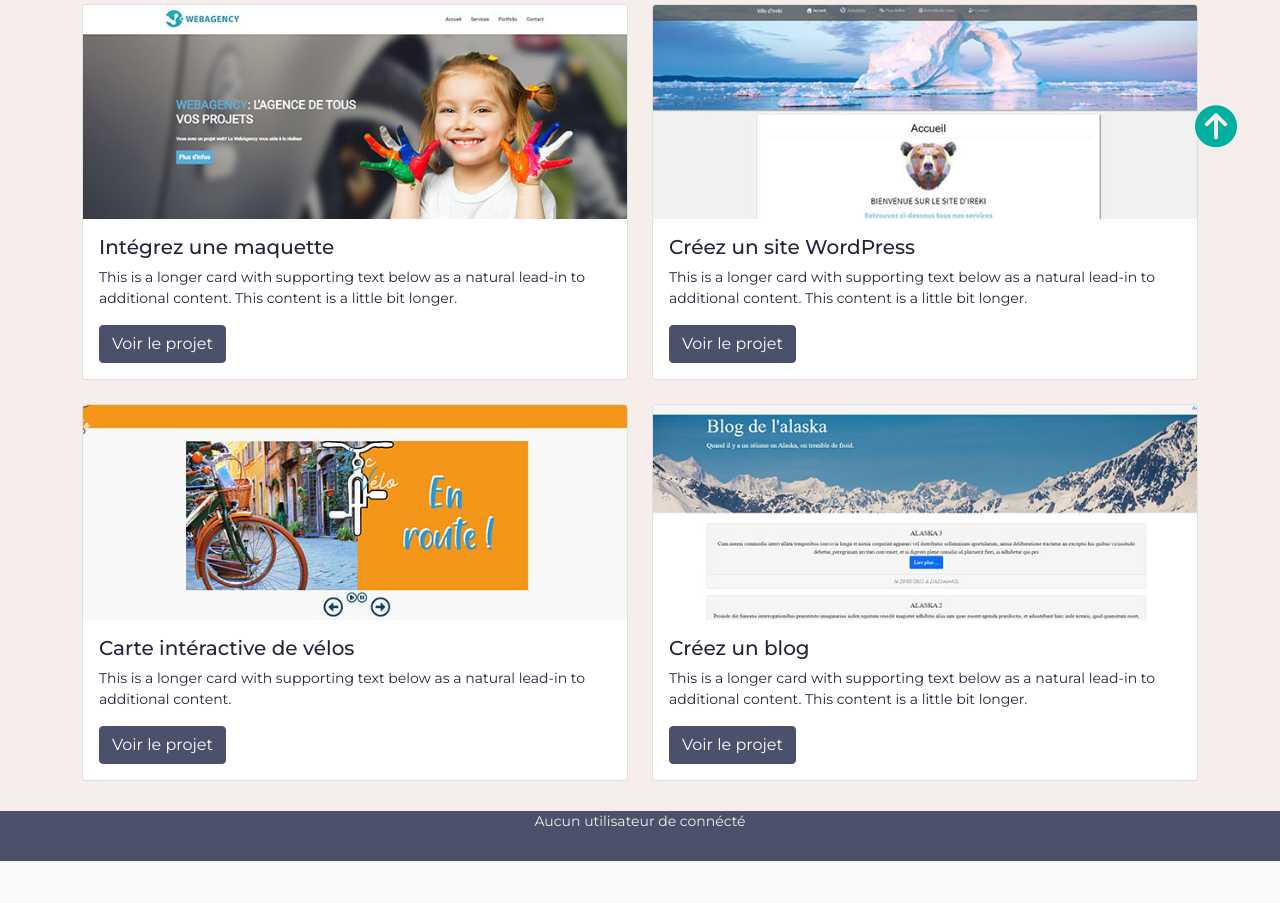
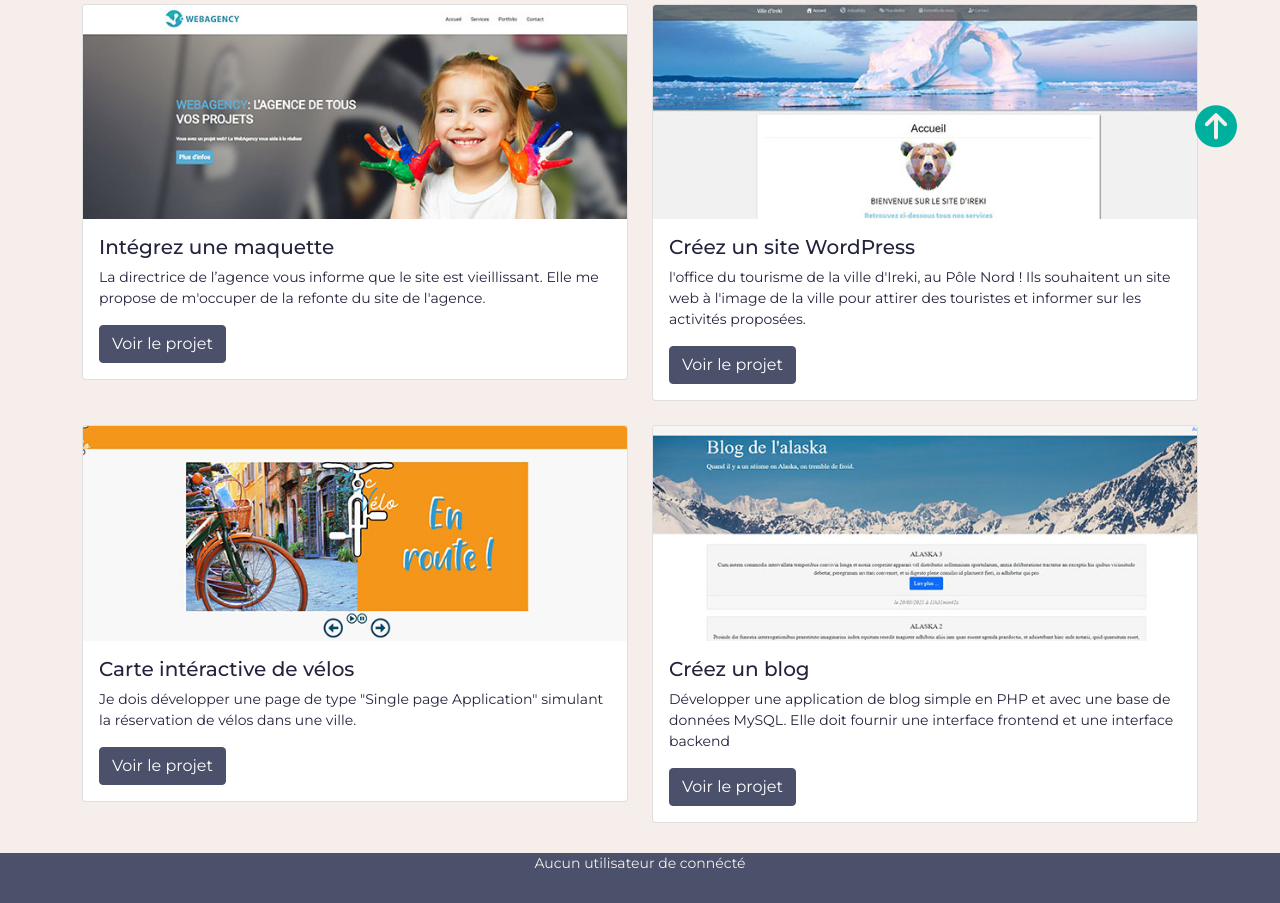
Before and after one commit to GeoJanik/Portfolio, a PHP site: page /index.php in a window 1280 px wide. Shown: the part 593-1496 px from the top of the page. Before the commit the page ends 1454 px from the top, so only its background shows below. Run offline with PHP 8.4, Linux system fonts and the light colour scheme; data that the repository does not hold is empty; some libraries are stand-ins or nearby versions.

Commit message:
W3C error

```diff
--- a/index.php
+++ b/index.php
@@ -1,11 +1,11 @@
 <?php
+    ob_start();
 
 require('./public/php/controller/frontend.php');
 require('./public/php/controller/backend.php');
 session_start();
 
 try {
-    ob_start();
     if (isset($_GET['action'])) {
         if ($_GET['action'] == 'projectList') {
             projectList();
--- a/public/php/view/frontend/contact.php
+++ b/public/php/view/frontend/contact.php
@@ -9,7 +9,7 @@
     </div>
 
 
-    <form id="contact-form" method="post" action="index.php?action=form" role="form">
+    <form id="contact-form" method="post" action="index.php?action=form">
         <div class="messages"></div>
         <div class="controls">
             <div class="row">
@@ -47,7 +47,6 @@
                         <label for="form_need">Veuillez préciser votre besoin *</label>
                         <select id="form_need" name="objectForm" class="form-control" required="required"
                             data-error="Veuillez préciser votre besoin.">
-                            <option value=""></option>
                             <option value="Demande de devis">Demande de devis</option>
                             <option value="Demande générale">Demande générale</option>
                             <option value="Demander une facture">Demander une facture</option>
--- a/public/php/view/frontend/formation.php
+++ b/public/php/view/frontend/formation.php
@@ -1,7 +1,6 @@
-<?php $title = 'Projet P5'; ?>
 <div>
 
-    <h1>Mes formations<h1>
+        <h1>Mes formations</h1>
             <div class="separateur">
                 <div class="trait"></div>
             </div>
--- a/public/php/view/frontend/projectList.php
+++ b/public/php/view/frontend/projectList.php
@@ -8,11 +8,11 @@
 
 <!-- FIN SECTION SLIDER -->
 <div class="container">
-<h1 id="titlePl">Mes projets</h1>
+  <h1 id="titlePl">Mes projets</h1>
 
-<div class="separateur">
-  <div class="trait"></div>
-</div>
+  <div class="separateur">
+    <div class="trait"></div>
+  </div>
 
 
   <div class="row row-cols-1 row-cols-md-2 g-4">
@@ -21,8 +21,8 @@
         <img src="assets/img/P1.jpg" class="card-img-top" alt="...">
         <div class="card-body">
           <h5 class="card-title">Intégrez une maquette</h5>
-          <p class="card-text">This is a longer card with supporting text below as a natural lead-in to additional
-            content. This content is a little bit longer.</p>
+          <p class="card-text">La directrice de l’agence vous informe que le site est
+            vieillissant. Elle me propose de m'occuper de la refonte du site de l'agence.</p>
           <a href="index.php?action=showProject&amp;idProject=1" class="btn btn-primary">Voir le projet</a>
         </div>
       </div>
@@ -32,8 +32,9 @@
         <img src="assets/img/P2.jpg" class="card-img-top" alt="...">
         <div class="card-body">
           <h5 class="card-title">Créez un site WordPress</h5>
-          <p class="card-text">This is a longer card with supporting text below as a natural lead-in to additional
-            content. This content is a little bit longer.</p>
+          <p class="card-text">l'office du tourisme de la ville d'Ireki, au Pôle Nord ! Ils souhaitent
+            un site web à l'image de la ville pour attirer des touristes et informer sur les activités
+            proposées.</p>
           <a href="index.php?action=showProject&amp;idProject=2" class="btn btn-primary">Voir le projet</a>
         </div>
       </div>
@@ -43,8 +44,8 @@
         <img src="assets/img/P3.jpg" class="card-img-top" alt="...">
         <div class="card-body">
           <h5 class="card-title">Carte intéractive de vélos</h5>
-          <p class="card-text">This is a longer card with supporting text below as a natural lead-in to additional
-            content.</p>
+          <p class="card-text">Je dois développer une page de type "Single page Application" simulant la
+            réservation de vélos dans une ville.</p>
           <a href="index.php?action=showProject&amp;idProject=3" class="btn btn-primary">Voir le projet</a>
         </div>
       </div>
@@ -54,8 +55,8 @@
         <img src="assets/img/P4.jpg" class="card-img-top" alt="...">
         <div class="card-body">
           <h5 class="card-title">Créez un blog</h5>
-          <p class="card-text">This is a longer card with supporting text below as a natural lead-in to additional
-            content. This content is a little bit longer.</p>
+          <p class="card-text">Développer une application de blog simple en PHP et avec une base de données
+            MySQL. Elle doit fournir une interface frontend et une interface backend</p>
           <a href="index.php?action=showProject&amp;idProject=4" class="btn btn-primary">Voir le projet</a>
         </div>
       </div>
--- a/public/php/view/frontend/projectP1.php
+++ b/public/php/view/frontend/projectP1.php
@@ -1,5 +1,5 @@
 <div class="container">
-    <?php $title = 'P1'; ?>
+    <?php $title = 'Projet 1'; ?>
 
     <H1>PROJET WEBAGENCY</H1>
 
--- a/public/php/view/frontend/projectP3.php
+++ b/public/php/view/frontend/projectP3.php
@@ -1,5 +1,5 @@
 <div class="container">
-    <?php $title = 'P1'; ?>
+    <?php $title = 'Projet 3' ?>
 
     <H1>PROJET VELO</H1>
 
--- a/public/php/view/frontend/projectP4.php
+++ b/public/php/view/frontend/projectP4.php
@@ -1,6 +1,6 @@
 <div class="container">
 
-    <?php $title = 'P1'; ?>
+    <?php $title = 'Projet 4'; ?>
 
     <H1>PROJET BLOG</H1>
 
--- a/public/php/view/frontend/template.php
+++ b/public/php/view/frontend/template.php
@@ -3,7 +3,9 @@
 
 <head>
   <meta charset="utf-8" />
-  <title><?= $title ?></title>
+  <!-- <title> <?= $title ?> </title> -->
+
+  <title>Portfolio JANIK Geoffrey</title>
 
   <link rel="preconnect" href="https://fonts.gstatic.com">
   <link href="https://fonts.googleapis.com/css2?family=Noto+Sans+JP&display=swap" rel="stylesheet">
@@ -11,11 +13,8 @@
   <link href="public/css/style.css" rel="stylesheet" />
   <meta name="viewport" content="width=device-width, initial-scale=1">
   <script src="https://kit.fontawesome.com/b0fe328ff4.js" crossorigin="anonymous"></script>
-
   <link rel="preconnect" href="https://fonts.gstatic.com">
   <link href="https://fonts.googleapis.com/css2?family=Montserrat:wght@100;400;500&display=swap" rel="stylesheet">
-
-
 </head>
 
 <body>
@@ -31,8 +30,7 @@
   <header>
     <nav class="navbar navbar-expand-lg navbar-light bg-light">
       <div class="container-fluid">
-        <img id="portrait" href="index.php?action=projectList" src="assets/img/portrait.jpg" alt="portrait">
-
+        <img id="portrait" src="assets/img/portrait.jpg" alt="portrait">
         <a class="navbar-brand" href="index.php?action=projectList">Geoffrey <br>
           <div id="janik">JANIK</div>
         </a>
@@ -107,7 +105,8 @@
     ?>
   </footer>
 
+  <script src="https://cdn.jsdelivr.net/npm/bootstrap@5.0.1/dist/js/bootstrap.bundle.min.js" integrity="sha384-gtEjrD/SeCtmISkJkNUaaKMoLD0//ElJ19smozuHV6z3Iehds+3Ulb9Bn9Plx0x4" crossorigin="anonymous"></script>
 </body>
-<script src="https://cdn.jsdelivr.net/npm/bootstrap@5.0.1/dist/js/bootstrap.bundle.min.js" integrity="sha384-gtEjrD/SeCtmISkJkNUaaKMoLD0//ElJ19smozuHV6z3Iehds+3Ulb9Bn9Plx0x4" crossorigin="anonymous"></script>
+
 
 </html>
```
